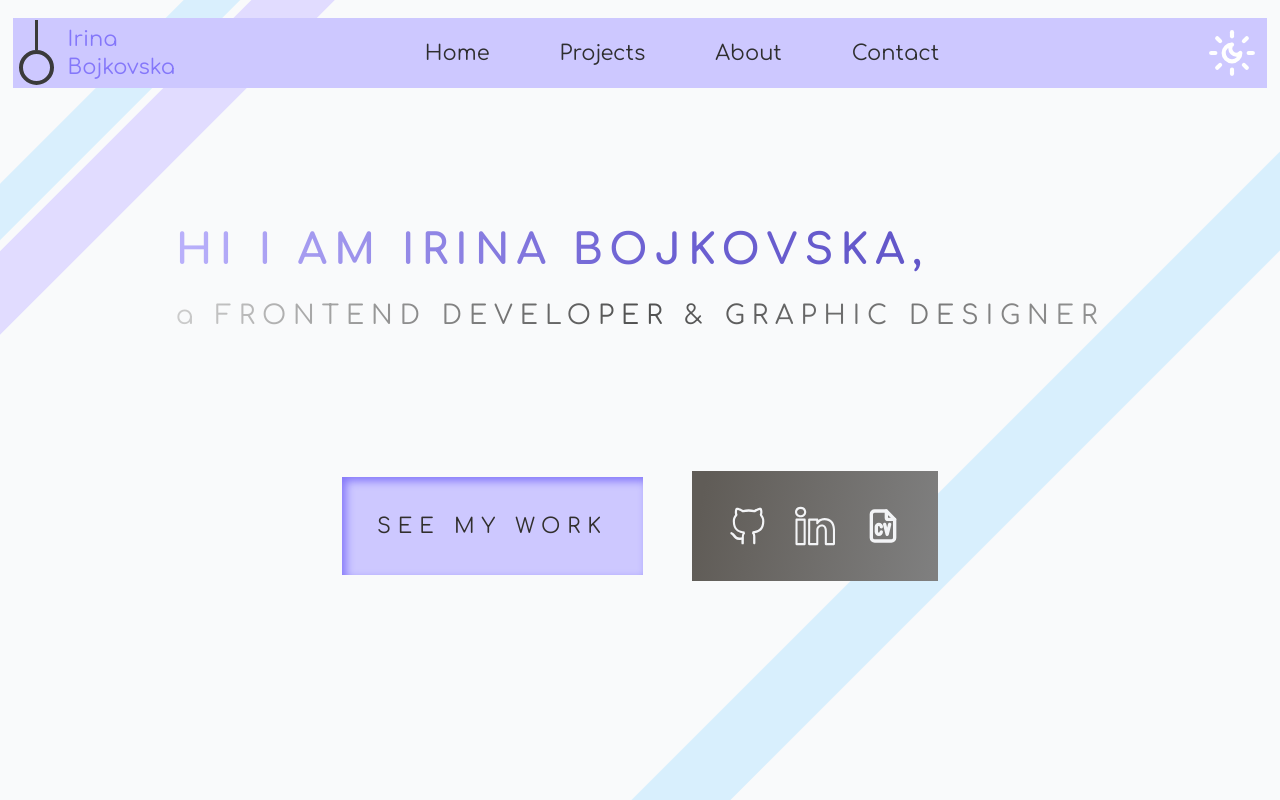
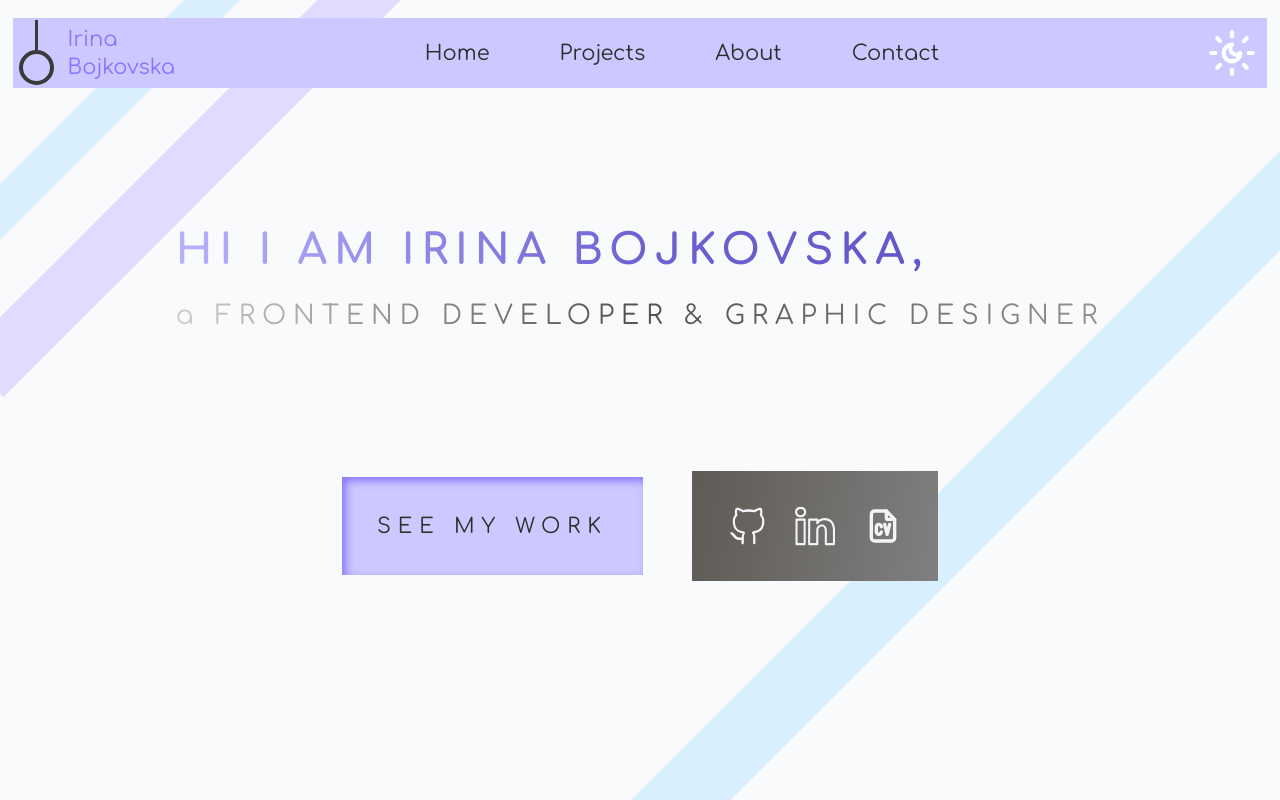
Before and after one commit to Irina11122/minimalistic-portfolio, a React (Vite) app: page / in a window 1280 px wide. Shown: the top 800 px of the page. Built offline with nearby package versions, Linux system fonts and the light colour scheme.

Commit message:
fixed html font again again

```diff
--- a/src/index.css
+++ b/src/index.css
@@ -175,8 +175,8 @@ button {
 }
 .other-home-line {
   position: absolute;
-  top: 5%;
-  left: -12%;
+  top: 10%;
+  left: -10%;
   rotate: -45deg;
   width: 59%;
   height: 59px;
```
